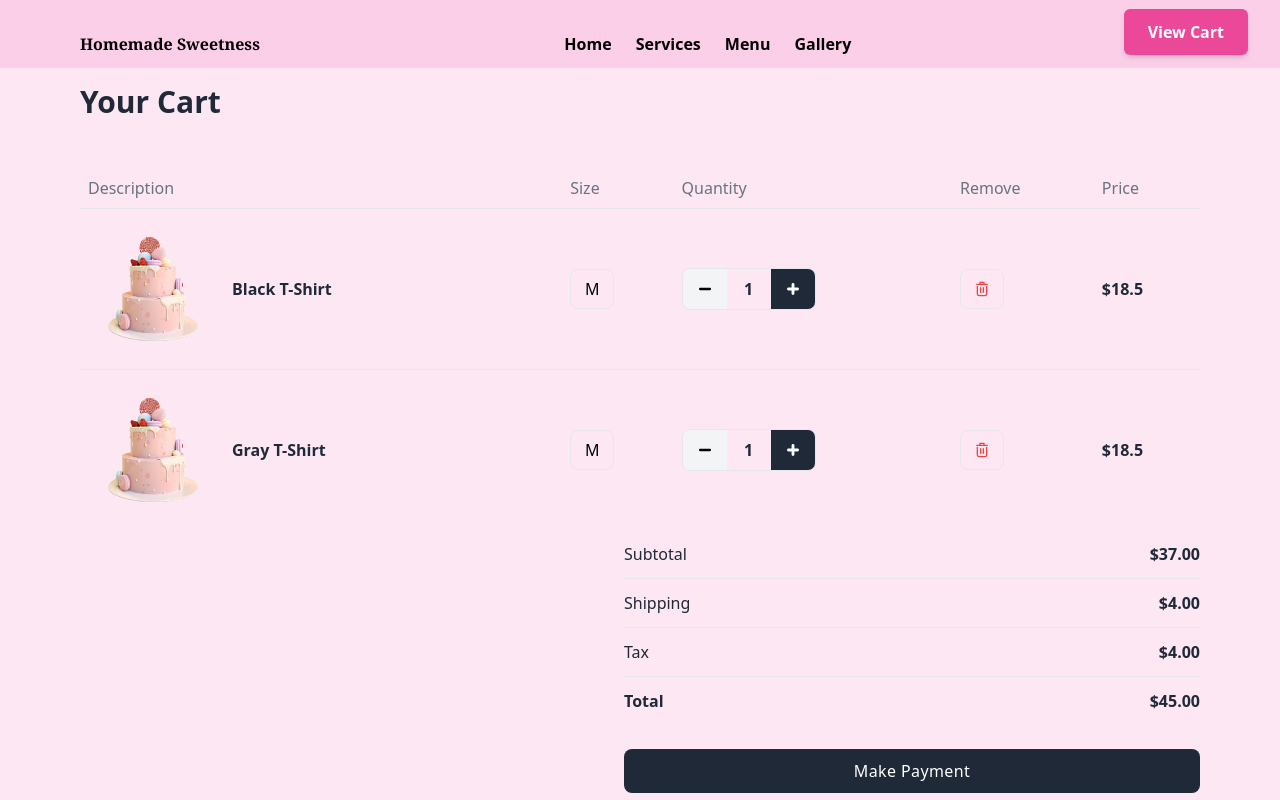
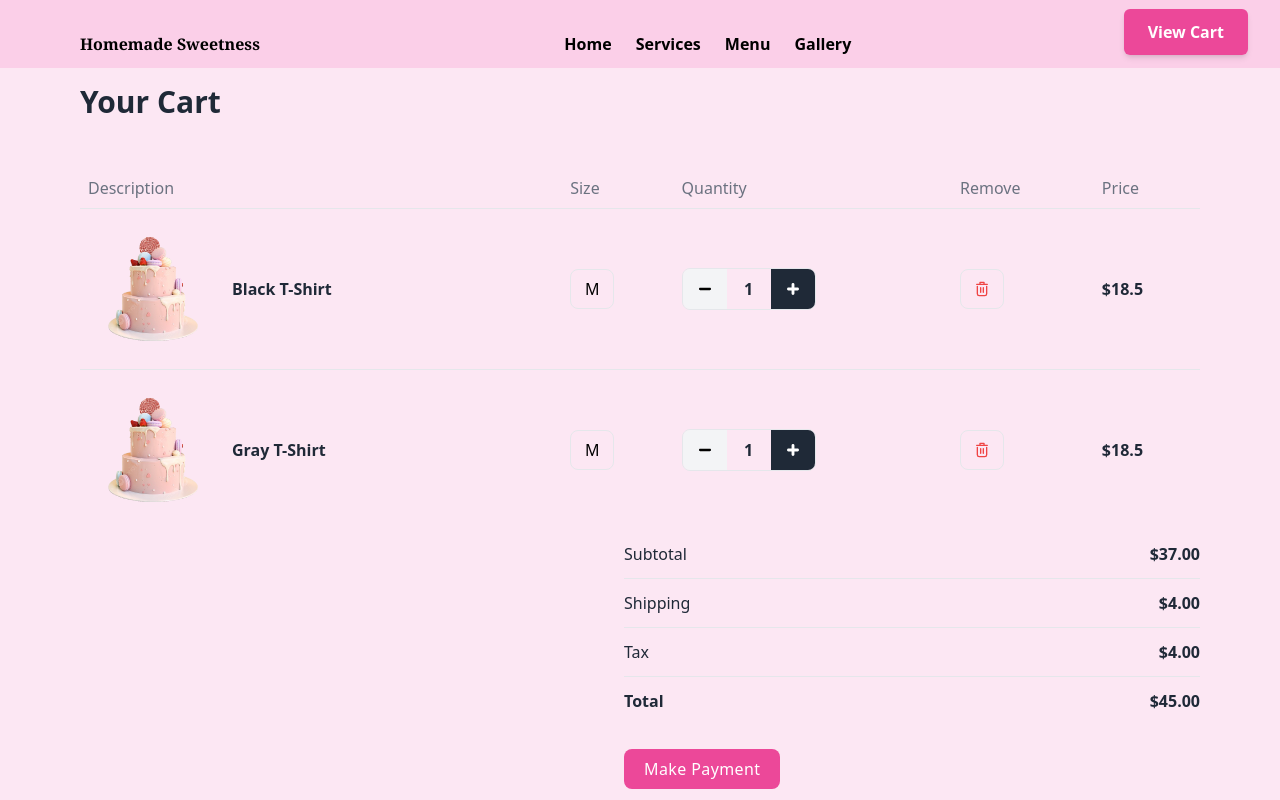
Before and after one commit to dillahmwangi/Cake-shop, a React (Create React App) app: page /cart in a window 1280 px wide. Built offline with nearby package versions, Linux system fonts and the light colour scheme; some icons are missing.

Commit message:
changed background colors

```diff
--- a/src/Pages/Cart.jsx
+++ b/src/Pages/Cart.jsx
@@ -332,7 +332,7 @@ export const Cart = () => {
           <li class="flex flex-wrap gap-3 text-base py-3">Tax <span class="ml-auto font-bold">$4.00</span></li>
           <li class="flex flex-wrap gap-3 text-base py-3 font-bold">Total <span class="ml-auto">$45.00</span></li>
         </ul>
-        <button type="button" class="mt-6 text-base tracking-wide px-5 py-2.5 w-full bg-gray-800 hover:bg-gray-900 text-white rounded-lg">Make Payment</button>
+        <button type="button" class="mt-6 text-base tracking-wide px-5 py-2 justify-left bg-pink-500 hover:bg-pink-600 text-white rounded-lg">Make Payment</button>
       </div>
     </div>
     </div>
```
